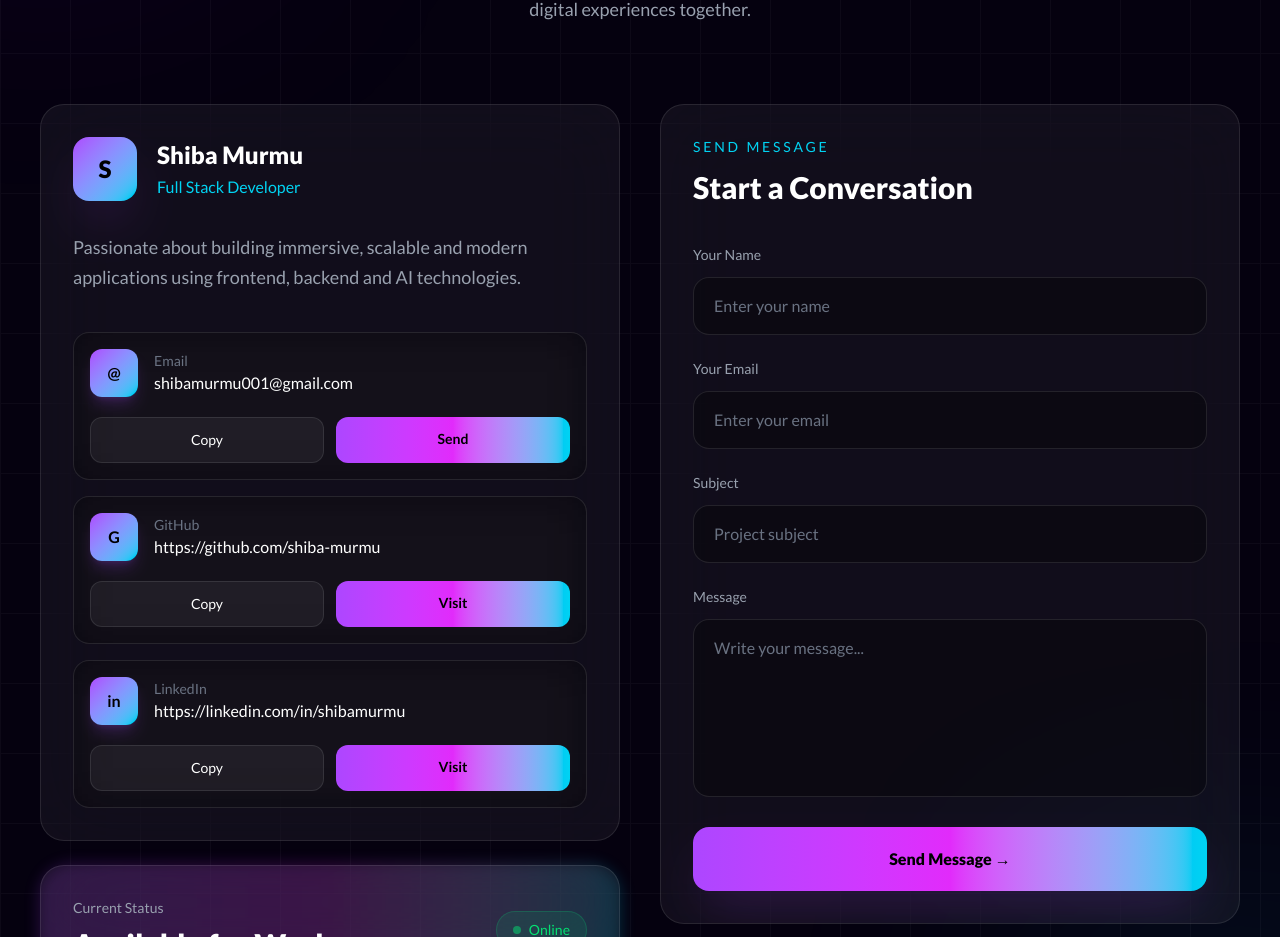
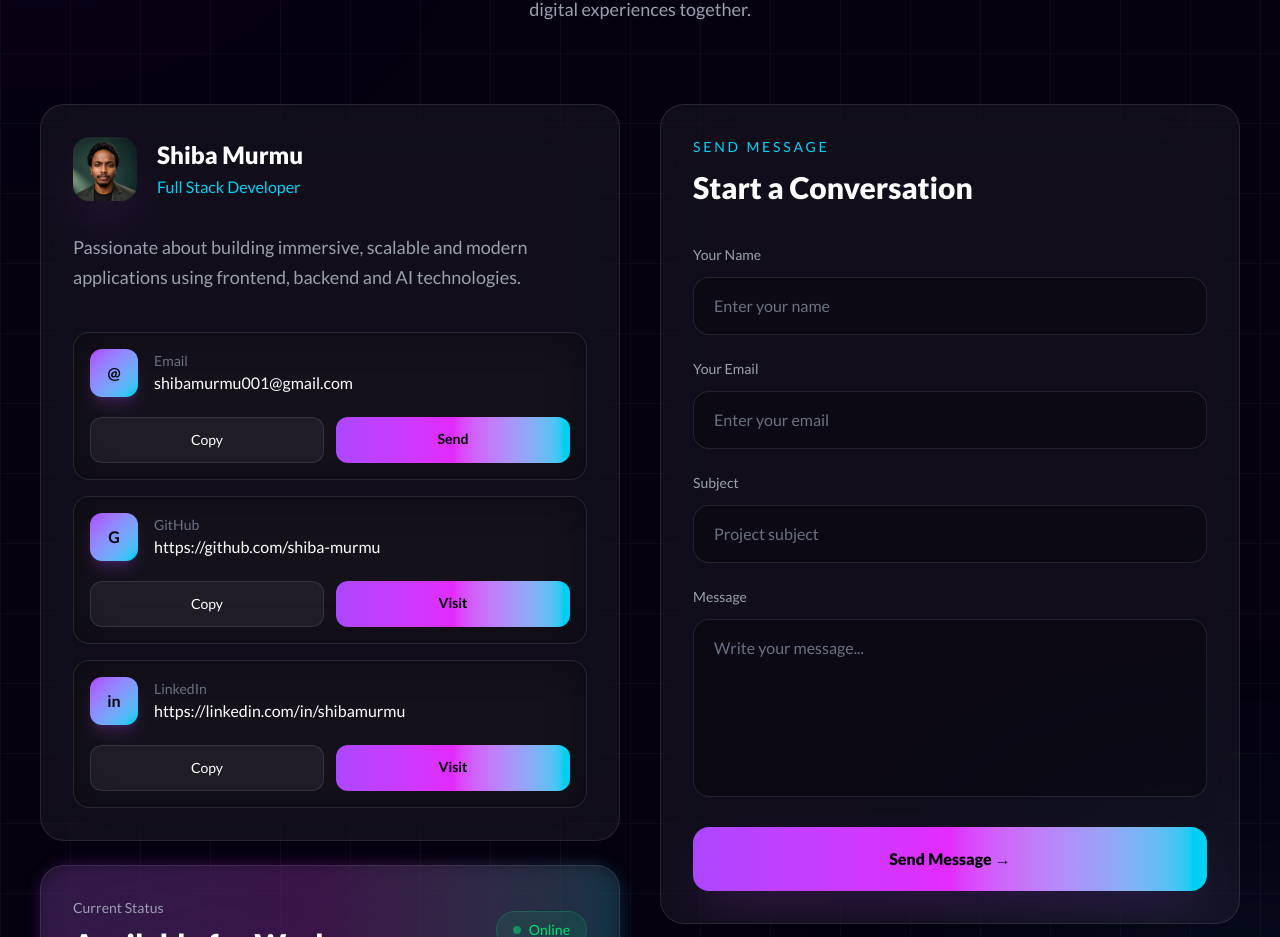
Before and after one commit to shiba-murmu/personal-portfolio, a React (Vite) app in the folder portfolio/: page / in a window 1280 px wide. Shown: the part 8312-9249 px from the top of the page. Built offline with nearby package versions, Linux system fonts and the light colour scheme.

Commit message:
ui designed changed

```diff
--- a/portfolio/src/Contact/Contact.jsx
+++ b/portfolio/src/Contact/Contact.jsx
@@ -91,8 +91,8 @@ export default function Contact() {
                                 {/* Header */}
                                 <div className="flex items-center gap-4 sm:gap-5 mb-8">
 
-                                    <div className="flex-shrink-0 w-14 h-14 sm:w-16 sm:h-16 rounded-2xl bg-linear-to-br from-purple-500 to-cyan-400 flex items-center justify-center text-black font-black text-2xl shadow-2xl shadow-purple-500/20">
-                                        S
+                                    <div className="flex-shrink-0 w-14 h-14 sm:w-16 sm:h-16 rounded-2xl flex items-center justify-center text-black font-black text-2xl shadow-2xl shadow-purple-500/20">
+                                        <img src="/images/profilepicture.webp" className="rounded-2xl" alt="" />
                                     </div>
 
                                     <div className="min-w-0">
```
